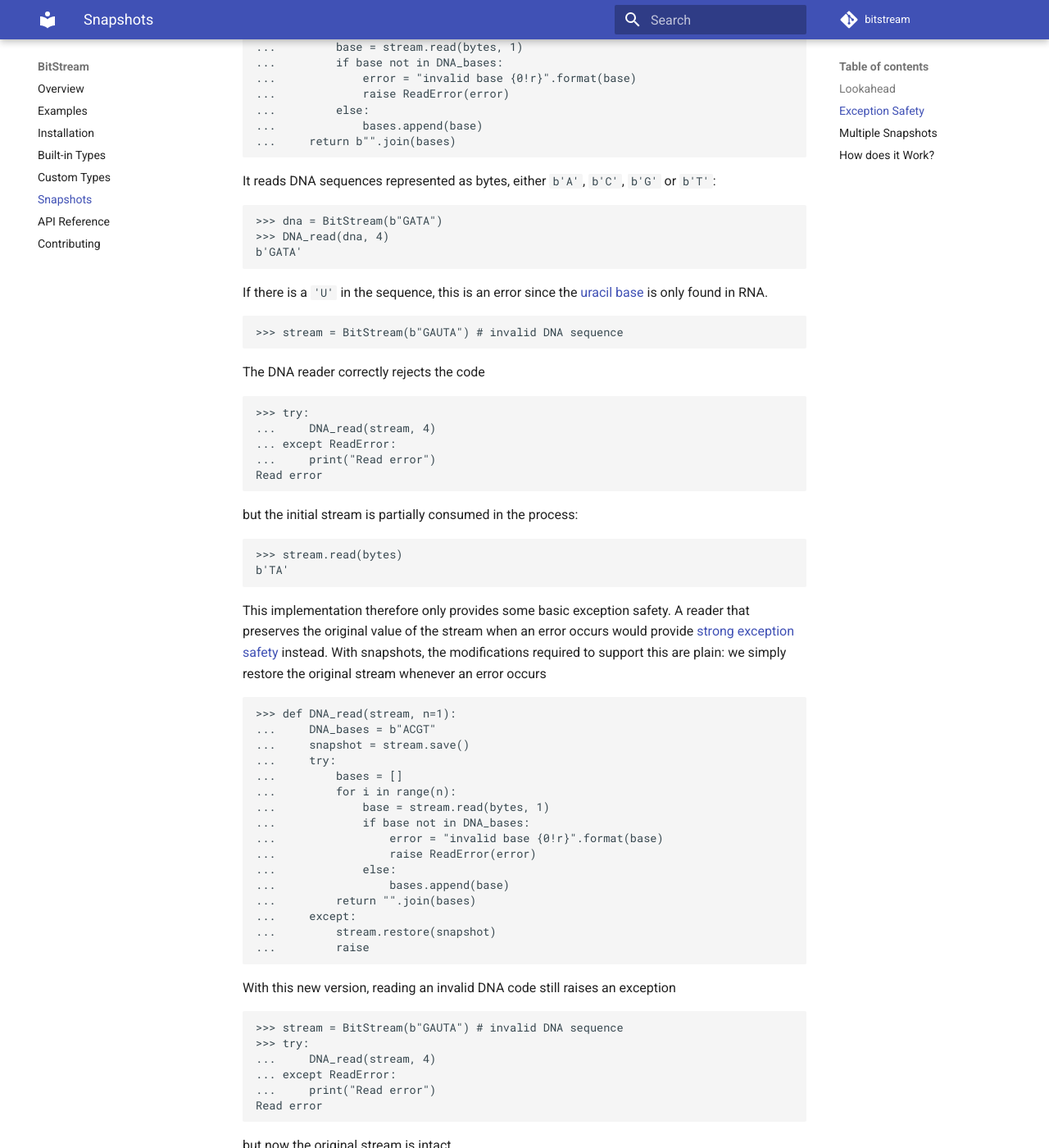
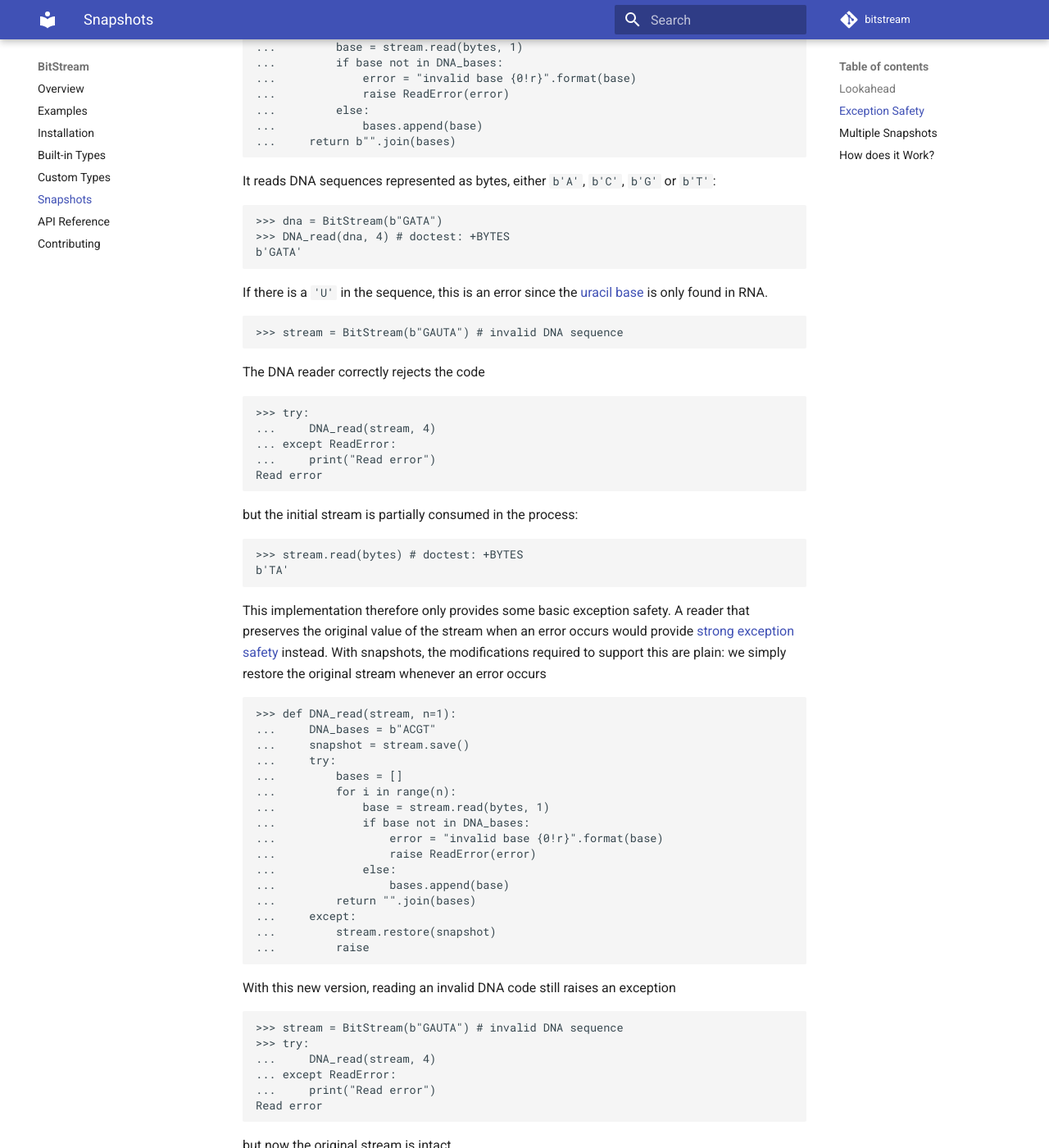
Before and after one commit to boisgera/bitstream, an MkDocs documentation site: the page built from mkdocs/snapshots.md, in a window 1280 px wide and 1400 px high, scrolled down 2206 px. Shown: the whole window at 82% size. Built offline with MkDocs 1.6.1 and Material for MkDocs 9.7.7, drawn with Linux system fonts in a browser that asks for light colours; comment, search, counter and statistics services are not loaded; old or Windows-style settings are respelled for this version of MkDocs; some of the changed text lies outside the part shown.

```diff
--- a/mkdocs/snapshots.md
+++ b/mkdocs/snapshots.md
@@ -126,7 +126,7 @@ It reads DNA sequences represented as bytes, either
 `b'A'`, `b'C'`, `b'G'` or `b'T'`:
 
     >>> dna = BitStream(b"GATA")
-    >>> DNA_read(dna, 4)
+    >>> DNA_read(dna, 4) # doctest: +BYTES
     b'GATA'
 
 If there is a `'U'` in the sequence, this is an error since
@@ -145,7 +145,7 @@ The DNA reader correctly rejects the code
 
 but the initial stream is partially consumed in the process:
 
-    >>> stream.read(bytes)
+    >>> stream.read(bytes) # doctest: +BYTES
     b'TA'
 
 This implementation therefore only provides some basic exception safety.
@@ -184,7 +184,7 @@ raises an exception
 
 but now the original stream is intact
 
-    >>> stream.read(bytes)
+    >>> stream.read(bytes) # doctest: +BYTES
     b'GAUTA'
 
 
```
Also changed, not shown: mkdocs/API.md (+2 -2 lines).
